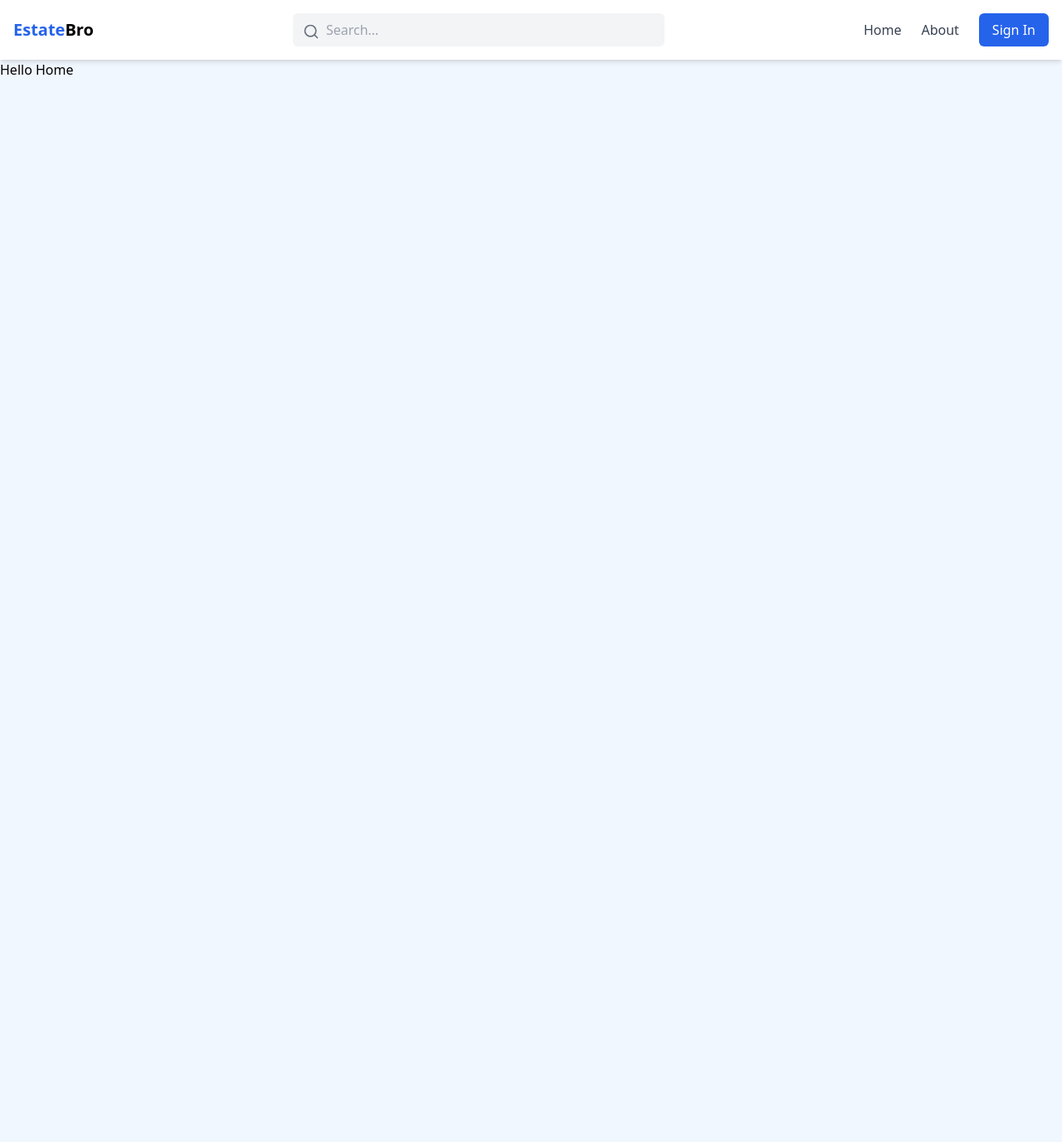
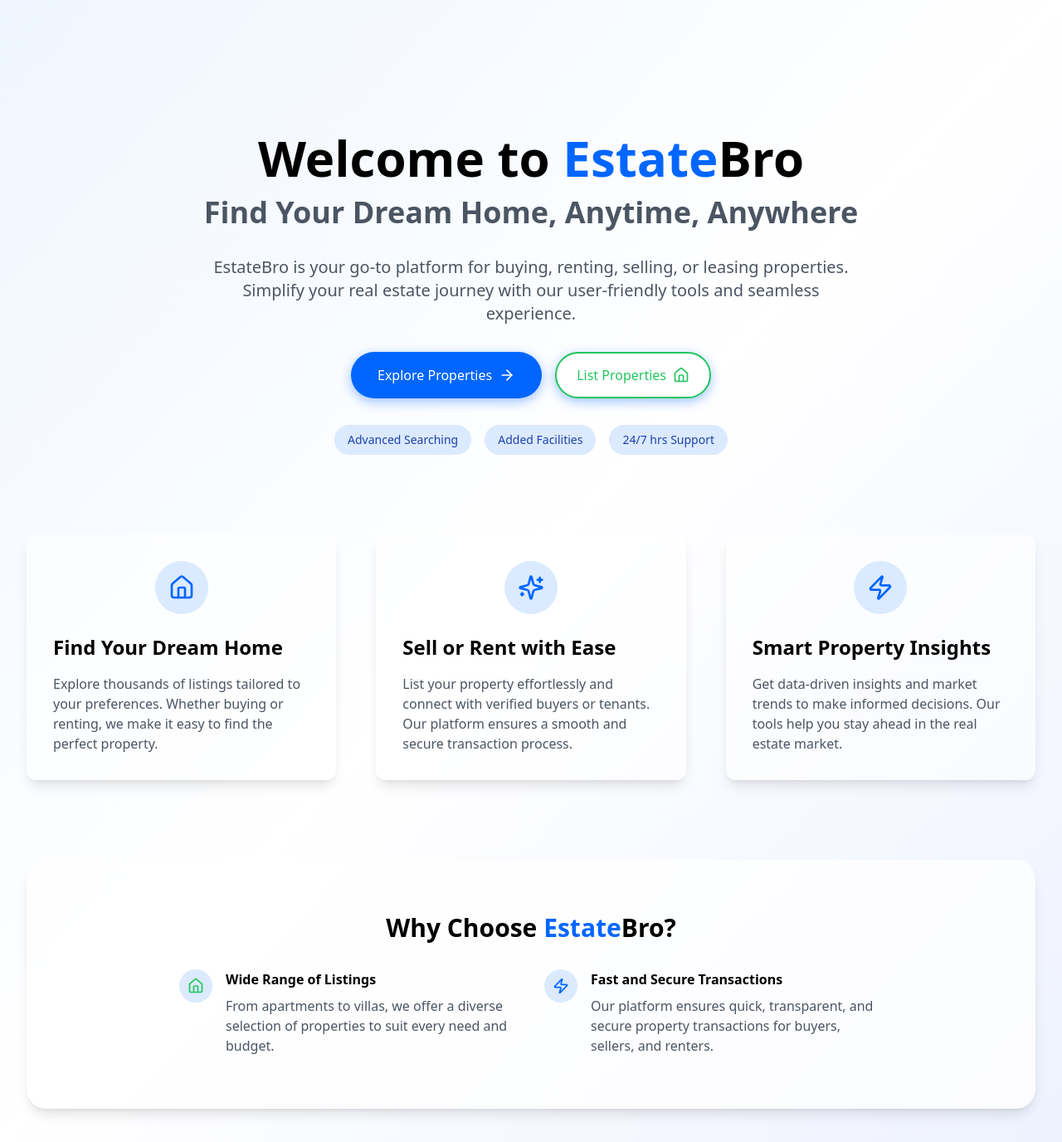
Before and after one commit to AritraNanda/Rael-Estate-Web, a React (Vite) app in the folder client/: page / in a window 1280 px wide. Shown: the whole page at 83% size. Before the commit the page ends 800 px from the top, so only its background shows below. Built offline with nearby package versions, Linux system fonts and the light colour scheme; no server answers.

Commit message:
landing page and user login integration

```diff
--- a/client/src/App.jsx
+++ b/client/src/App.jsx
@@ -1,26 +1,53 @@
+// import { BrowserRouter, Routes, Route } from 'react-router-dom';
+// import Home from './pages/Home';
+// import SignIn from './pages/SignIn';
+// import SignUp from './pages/SignUp';
+// import About from './pages/About';
+// import Profile from './pages/Profile';
+// import Header from './components/Header';
+// import PrivateRoute from './components/privateRoute';
+
+// import Landing from './components/landing';
+
+// export default function App(){
+//   return(
+//     <BrowserRouter>
+//       <Header />
+//       <Routes>
+//         <Route path="/" element={<Home/>}/>
+//         <Route path="/signin" element={<SignIn/>}/>
+//         <Route path="/signup" element={<SignUp/>}/>
+//         <Route path="/about" element={<About/>}/>
+//         <Route element={<PrivateRoute/>}>
+//           <Route path="/profile" element={<Profile/>}/>
+//         </Route>
+
+//         <Route path="/landing" element={<Landing/>}/>
+
+//       </Routes>
+//     </BrowserRouter>
+//   )
+// }
+
+
 import { BrowserRouter, Routes, Route } from 'react-router-dom';
-import Home from './pages/Home';
-import SignIn from './pages/SignIn';
-import SignUp from './pages/SignUp';
-import About from './pages/About';
-import Profile from './pages/Profile';
-import Header from './components/Header';
-import PrivateRoute from './components/privateRoute';
+import Landing from './components/landing';
+import BuyerLayout from './layouts/BuyerLayout';
+// import SellerLayout from './layouts/SellerLayout';
 
-export default function App(){
-  return(
+export default function App() {
+  return (
     <BrowserRouter>
-      <Header />
       <Routes>
-        <Route path="/" element={<Home/>}/>
-        <Route path="/signin" element={<SignIn/>}/>
-        <Route path="/signup" element={<SignUp/>}/>
-        <Route path="/about" element={<About/>}/>
-        <Route element={<PrivateRoute/>}>
-          <Route path="/profile" element={<Profile/>}/>
-        </Route>
+        {/* Landing Page (No Header) */}
+        <Route path="/" element={<Landing />} />
 
+        {/* Buyer Routes */}
+        <Route path="/buyer/*" element={<BuyerLayout />} />
+
+        {/* Seller Routes */}
+        {/* <Route path="/seller/*" element={<SellerLayout />} /> */}
       </Routes>
     </BrowserRouter>
-  )
+  );
 }
--- a/client/src/components/Header.jsx
+++ b/client/src/components/Header.jsx
@@ -81,10 +81,10 @@ export default function Header() {
 
       {/* Navigation Links */}
       <div className="hidden md:flex items-center space-x-6">
-        <Link to="/" className="text-gray-700 hover:text-blue-600">
+        <Link to="/buyer/" className="text-gray-700 hover:text-blue-600">
           Home
         </Link>
-        <Link to="/about" className="text-gray-700 hover:text-blue-600">
+        <Link to="/buyer/about" className="text-gray-700 hover:text-blue-600">
           About
         </Link>
 
@@ -103,7 +103,7 @@ export default function Header() {
               {isDropdownOpen && (
                 <div className="absolute right-0 mt-2 w-48 bg-white rounded-lg shadow-lg z-50">
                   <Link
-                    to="/profile"
+                    to="/buyer/profile"
                     className="block px-4 py-2 text-sm text-gray-700 hover:bg-gray-100 flex items-center gap-2"
                     onClick={() => setIsDropdownOpen(false)}
                   >
@@ -121,7 +121,7 @@ export default function Header() {
               )}
             </div>
           ) : (
-            <Link to="/profile">
+            <Link to="/buyer/profile">
               <button className="bg-blue-600 text-white px-4 py-2 rounded-md">
                 Sign In
               </button>
@@ -146,14 +146,14 @@ export default function Header() {
       {isMenuOpen && (
         <div className="md:hidden absolute top-16 left-0 w-full bg-white shadow-md p-4 flex flex-col space-y-4">
           <Link
-            to="/"
+            to="/buyer/"
             className="text-gray-700 hover:text-blue-600 font-bold"
             onClick={() => setIsMenuOpen(false)}
           >
             Home
           </Link>
           <Link
-            to="/about"
+            to="/buyer/about"
             className="text-gray-700 hover:text-blue-600 font-bold"
             onClick={() => setIsMenuOpen(false)}
           >
@@ -171,7 +171,7 @@ export default function Header() {
               />
 
               <Link
-                to="/profile"
+                to="/buyer/profile"
                 className="text-gray-700 hover:text-blue-600 flex items-center gap-2"
                 onClick={() => setIsMenuOpen(false)}
               >
@@ -188,7 +188,7 @@ export default function Header() {
             </>
           ) : (
             <Link
-              to="/profile"
+              to="/buyer/profile"
               className="text-gray-700 hover:text-blue-600"
               onClick={() => setIsMenuOpen(false)}
             >
--- a/client/src/components/Oauth.jsx
+++ b/client/src/components/Oauth.jsx
@@ -26,7 +26,7 @@ export default function OAuth(){
             })
             const data = await res.json();
             dispatch(signInSuccess(data));
-            navigate('/');
+            navigate('/buyer/');
         } catch (error) {
             console.log('could not sign in with google', error);
         }
--- /dev/null
+++ b/client/src/components/landing.jsx
@@ -0,0 +1,106 @@
+import { Brain, Sparkles, Zap, TreeDeciduous,Home, ArrowRight } from "lucide-react";
+import { useState } from "react";
+import { Link } from "react-router-dom";
+
+const Landing = () => {
+
+
+  return (
+    <main className="relative min-h-screen flex items-center" aria-labelledby="hero-title">
+      <div className="absolute inset-0 bg-gradient-to-br from-blue-50 via-white to-indigo-50 -z-10" aria-hidden="true" />
+      <div className="max-w-7xl mx-auto px-4 sm:px-6 lg:px-8 pt-32 sm:pt-40 pb-10">
+        <header className="mb-16">
+          <h1 id="hero-title" className="flex flex-col items-center text-center gap-4 text-4xl sm:text-5xl md:text-6xl font-bold mb-8 animate-fadeIn">
+            <span className="w-full">Welcome to <span className="text-[#0066FF]">Estate</span><span className="text-black">Bro</span></span>
+            <span className="text-2xl sm:text-3xl md:text-4xl text-gray-600 w-full">Find Your Dream Home, Anytime, Anywhere</span>
+          </h1>
+          <p className="text-xl text-gray-600 mb-8 max-w-3xl mx-auto text-center animate-fadeIn" style={{ animationDelay: "0.2s" }}>
+          EstateBro is your go-to platform for buying, renting, selling, or leasing properties. Simplify your real estate journey with our user-friendly tools and seamless experience.
+          </p>
+
+          <nav className="flex flex-col sm:flex-row justify-center gap-4 mb-8 animate-fadeIn" style={{ animationDelay: "0.4s" }} aria-label="Primary navigation">
+            <Link
+              to='/buyer/'
+              className="inline-flex items-center justify-center px-8 py-4 text-base font-medium rounded-full text-white bg-[#0066FF] hover:bg-[#0066FF]/90 transition-all shadow-[0_4px_14px_0_rgba(0,102,255,0.39)] hover:shadow-[0_6px_20px_rgba(0,102,255,0.23)] hover:transform hover:translate-y-[-1px]"
+              aria-label="Get DeepSeek App"
+            >
+              Explore Properties
+              <ArrowRight className="ml-2 h-5 w-5" aria-hidden="true" />
+            </Link>
+            <a
+              href="#"
+              className="inline-flex items-center justify-center px-6 py-3 border-2 border-green-500 text-base font-medium rounded-full text-green-500 bg-white hover:bg-blue-50 transition-all shadow-[0_4px_14px_0_rgba(0,102,255,0.39)] hover:shadow-[0_6px_20px_rgba(0,102,255,0.23)] hover:transform hover:translate-y-[-1px]"
+              aria-label="Save the Planet"
+            >
+              List Properties
+              <Home className="ml-2 h-5 w-5 text-green-500" aria-hidden="true" />
+            </a>
+          </nav>
+
+          <div className="flex flex-wrap justify-center gap-4 mb-8">
+            <span className="px-4 py-2 bg-blue-100 text-blue-800 rounded-full text-sm font-medium">Advanced Searching</span>
+            <span className="px-4 py-2 bg-blue-100 text-blue-800 rounded-full text-sm font-medium">Added Facilities</span>
+            <span className="px-4 py-2 bg-blue-100 text-blue-800 rounded-full text-sm font-medium">24/7 hrs Support</span>
+          </div>
+        </header>
+
+        <section className="grid grid-cols-1 md:grid-cols-3 gap-12 mt-24 animate-fadeIn" aria-label="Key Features" style={{ animationDelay: "0.6s" }}>
+  <article className="p-8 rounded-xl bg-white/50 backdrop-blur-sm shadow-lg hover:shadow-xl transition-all" aria-labelledby="feature-1-title">
+    <div className="w-16 h-16 rounded-full bg-blue-100 flex items-center justify-center mb-6 mx-auto">
+      <Home className="h-8 w-8 text-[#0066FF]" /> {/* Replaced Brain with Home icon */}
+    </div>
+    <h2 id="feature-1-title" className="text-2xl font-semibold mb-4">Find Your Dream Home</h2>
+    <p className="text-gray-600">Explore thousands of listings tailored to your preferences. Whether buying or renting, we make it easy to find the perfect property.</p>
+  </article>
+  <article className="p-8 rounded-xl bg-white/50 backdrop-blur-sm shadow-lg hover:shadow-xl transition-all" aria-labelledby="feature-2-title">
+    <div className="w-16 h-16 rounded-full bg-blue-100 flex items-center justify-center mb-6 mx-auto">
+      <Sparkles className="h-8 w-8 text-[#0066FF]" /> {/* Kept Sparkles for a modern touch */}
+    </div>
+    <h2 id="feature-2-title" className="text-2xl font-semibold mb-4">Sell or Rent with Ease</h2>
+    <p className="text-gray-600">List your property effortlessly and connect with verified buyers or tenants. Our platform ensures a smooth and secure transaction process.</p>
+  </article>
+  <article className="p-8 rounded-xl bg-white/50 backdrop-blur-sm shadow-lg hover:shadow-xl transition-all" aria-labelledby="feature-3-title">
+    <div className="w-16 h-16 rounded-full bg-blue-100 flex items-center justify-center mb-6 mx-auto">
+      <Zap className="h-8 w-8 text-[#0066FF]" /> {/* Kept Zap for energy and speed */}
+    </div>
+    <h2 id="feature-3-title" className="text-2xl font-semibold mb-4">Smart Property Insights</h2>
+    <p className="text-gray-600">Get data-driven insights and market trends to make informed decisions. Our tools help you stay ahead in the real estate market.</p>
+  </article>
+</section>
+
+        <section className="mt-24 py-16 bg-white/80 rounded-3xl shadow-lg">
+        <div className="max-w-4xl mx-auto px-6">
+            <h2 className="text-3xl font-bold text-center mb-8">Why Choose <span className="text-[#0066FF]">Estate</span>Bro?</h2>
+            <div className="grid md:grid-cols-2 gap-8">
+            <div className="flex items-start space-x-4">
+                <div className="flex-shrink-0">
+                <div className="w-10 h-10 rounded-full bg-blue-100 flex items-center justify-center">
+                    <Home className="h-5 w-5 text-green-500" /> {/* Replaced TreeDeciduous with Home icon */}
+                </div>
+                </div>
+                <div>
+                <h3 className="font-semibold mb-2">Wide Range of Listings</h3>
+                <p className="text-gray-600">From apartments to villas, we offer a diverse selection of properties to suit every need and budget.</p>
+                </div>
+            </div>
+            <div className="flex items-start space-x-4">
+                <div className="flex-shrink-0">
+                <div className="w-10 h-10 rounded-full bg-blue-100 flex items-center justify-center">
+                    <Zap className="h-5 w-5 text-[#0066FF]" /> {/* Kept Zap for speed and efficiency */}
+                </div>
+                </div>
+                <div>
+                <h3 className="font-semibold mb-2">Fast and Secure Transactions</h3>
+                <p className="text-gray-600">Our platform ensures quick, transparent, and secure property transactions for buyers, sellers, and renters.</p>
+                </div>
+            </div>
+            </div>
+        </div>
+        </section>
+      </div>
+
+    </main>
+  );
+};
+
+export default Landing;
--- a/client/src/components/privateRoute.jsx
+++ b/client/src/components/privateRoute.jsx
@@ -3,5 +3,5 @@ import { Outlet, Navigate } from 'react-router-dom';
 
 export default function privateRoute() {
   const { currentUser } = useSelector((state) => state.user);
-  return currentUser ? <Outlet /> : <Navigate to='/signin' />;
+  return currentUser ? <Outlet /> : <Navigate to='/buyer/signin' />;
 }
--- /dev/null
+++ b/client/src/layouts/BuyerLayout.jsx
@@ -0,0 +1,27 @@
+import { Routes, Route } from 'react-router-dom';
+import Header from '../components/Header';
+import Home from '../pages/Home';
+import SignIn from '../pages/SignIn';
+import SignUp from '../pages/SignUp';
+import About from '../pages/About';
+import Profile from '../pages/Profile';
+import PrivateRoute from '../components/PrivateRoute';
+
+const BuyerLayout = () => {
+  return (
+    <>
+      <Header />
+      <Routes>
+        <Route path="/" element={<Home />} />
+        <Route path="/signin" element={<SignIn />} />
+        <Route path="/signup" element={<SignUp />} />
+        <Route path="/about" element={<About />} />
+        <Route element={<PrivateRoute />}>
+          <Route path="/profile" element={<Profile />} />
+        </Route>
+      </Routes>
+    </>
+  );
+};
+
+export default BuyerLayout;
--- a/client/src/pages/SignIn.jsx
+++ b/client/src/pages/SignIn.jsx
@@ -49,7 +49,7 @@ export default function SignIn() {
             // setError(null);
             dispatch(signInSuccess(data)); //redux added
             toast.success("Login successful! Redirecting..."); // ✅ Success message
-            setTimeout(() => navigate("/"), 2000); // Redirect to home page after 2 seconds
+            setTimeout(() => navigate("/buyer/"), 2000); // Redirect to home page after 2 seconds
 
         } catch (error) {
             // setLoading(false);
@@ -87,7 +87,7 @@ export default function SignIn() {
                 <div className="form-section">
                     <p>
                         Don't have an account?{" "}
-                        <Link to="/signup" className="login-link">
+                        <Link to="/buyer/signup" className="login-link">
                             Sign up
                         </Link>
                     </p>
--- a/client/src/pages/SignUp.jsx
+++ b/client/src/pages/SignUp.jsx
@@ -77,7 +77,7 @@ export default function SignUp() {
                 <div className="form-section">
                     <p>
                         Have an account?{" "}
-                        <Link to="/signin" className="login-link">
+                        <Link to="/buyer/signin" className="login-link">
                             Sign in
                         </Link>
                     </p>
```
Also changed, not shown: client/src/layouts/SellerLayout.jsx (added). Lines whose indentation alone changed are shown as unchanged.
